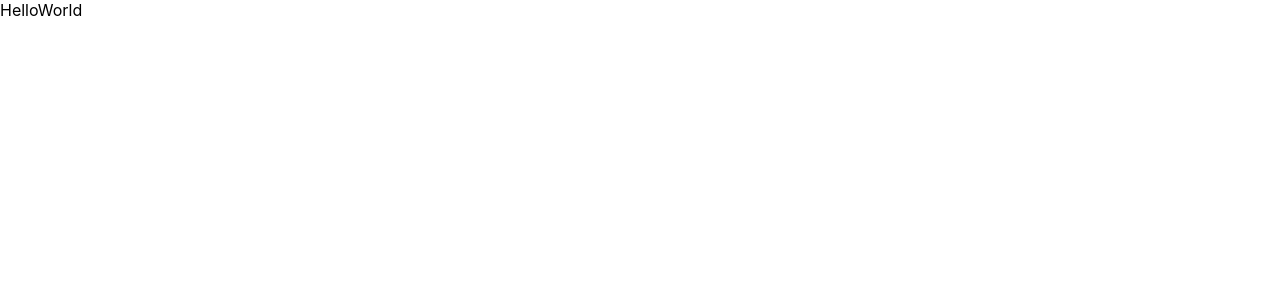
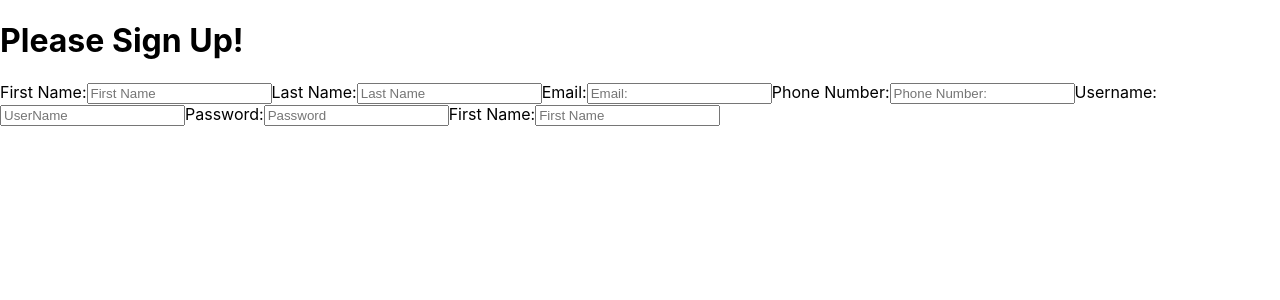
Before and after one commit to mtlankenau/gregs-list, a React (Create React App) app in the folder client/: page /signUp in a window 1280 px wide. Shown: the top 300 px of the page. Built offline with nearby package versions, Linux system fonts and the light colour scheme.

Commit message:
signUp form skeleton

```diff
--- a/client/src/App.js
+++ b/client/src/App.js
@@ -1,5 +1,6 @@
 import React from 'react';
 import Home from "./pages/home";
+import SignUp from './pages/signUp';
 
 import {
   BrowserRouter as Router,
@@ -12,20 +13,11 @@ import {
 
 function App() {
   return (
-    // <BrowseRouter>
-    //   <Header />
-    //   <Routes>
-    //     <Route
-    //       exact path="/"
-    //       element={<Home />}
-    //     />
 
-    //   </Routes>
 
-    //   <Footer />
-    // </BrowseRouter>
+    <SignUp />
 
-    <Home />
+
   );
 }
 
--- /dev/null
+++ b/client/src/pages/signUp.js
@@ -0,0 +1,37 @@
+import React from "react";
+
+const SignUp = () => {
+
+    return(
+        <>
+        <div class='hero-form'>
+            <h1>Please Sign Up!</h1>
+            <form>
+                <label for='name'>First Name:</label>
+                <input type='text' placeholder="First Name"></input>
+
+                <label for='name'>Last Name:</label>
+                <input type='text' placeholder="Last Name"></input>
+
+                <label for='name'>Email:</label>
+                <input type='email' placeholder="Email:"></input>
+
+                <label for='name'>Phone Number:</label>
+                <input type='tel' placeholder="Phone Number:"></input>
+
+                <label for='name'>Username:</label>
+                <input type='text' placeholder="UserName"></input>
+
+                <label for='name'>Password:</label>
+                <input type='text' placeholder="Password"></input>
+
+                <label for='name'>First Name:</label>
+                <input type='text' placeholder="First Name"></input>
+            </form>
+        </div>
+        </>
+    );
+
+};
+
+export default SignUp;
```
Also changed, not shown: client/src/components/signUp.js (deleted, +0 -14 lines).
